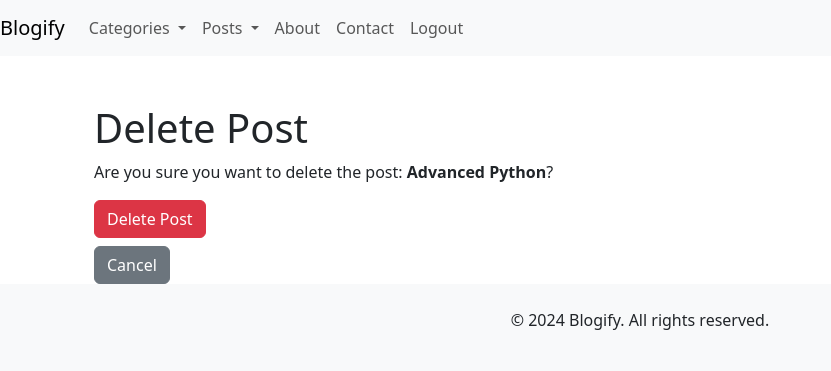
After one commit to nishanlimbuchemjong/Blogify-Python-Django, a Django app: page /Users/post/1/delete/ in a window 1280 px wide. The commit adds this page. Shown: the top 371 px of the page, without its empty margins (0-831 px from the left). Run offline with Django 5.2, Linux system fonts and the light colour scheme; a user stored in the database is signed in; data comes from the database, SQL or seed files in the repository; both versions use the stored data as it was after the commit.

Commit message:
[add] delete post functionality added on admin

```diff
--- a/User/templates/admin/admin_post_detail.html
+++ b/User/templates/admin/admin_post_detail.html
@@ -4,7 +4,7 @@
 <div class="container mt-5">
     <h1>{{ post.title }}</h1>
     <p>Author: <b>{{post.author.first_name}} {{post.author.last_name}}</b><br>
-    <small>Published on {{ post.created_at }} <a href="{% url 'admin_edit_post' post.id %}" class="btn btn-primary btn-sm">Edit</a> <a href="#" class="btn btn-danger btn-sm">Delete</a></small> </p>
+    <small>Published on {{ post.created_at }} <a href="{% url 'admin_edit_post' post.id %}" class="btn btn-primary btn-sm">Edit</a> <a href="{% url 'admin_delete_post' post.id %}" class="btn btn-danger btn-sm">Delete</a></small> </p>
 
     <div class="post-content">
         <p>{{ post.content }}</p>
--- /dev/null
+++ b/User/templates/admin/delete_admin_post.html
@@ -0,0 +1,12 @@
+{% extends 'admin/admin_base.html' %}
+{% block content %}
+<div class="container mt-5">
+    <h1>Delete Post</h1>
+    <p>Are you sure you want to delete the post: <strong>{{ post.title }}</strong>?</p>
+    <form method="POST">
+        {% csrf_token %}
+        <button type="submit" class="btn btn-danger">Delete Post</button>
+    </form>
+    <a href="{% url 'admin_own_post' %}" class="btn btn-secondary mt-2">Cancel</a>
+</div>
+{% endblock %}
--- a/User/urls.py
+++ b/User/urls.py
@@ -37,4 +37,6 @@ urlpatterns = [
     path('post/add/', views.AdminAddPost, name='add_admin_post'),
     path('posts/<int:post_id>/', views.AdminPostDetails, name='admin_post_detail'),
     path('post/<int:post_id>/edit/', views.AdminEditPost, name='admin_edit_post'),
+    path('post/<int:post_id>/delete/', views.AdminDeletePost, name='admin_delete_post'),
+
 ]
--- a/User/views.py
+++ b/User/views.py
@@ -356,3 +356,13 @@ def AdminEditPost(request, post_id):
     else:
         form = PostForm(instance=post)
     return render(request, 'admin/admin_edit_post.html', {'form': form, 'post': post})
+
+
+@login_required
+def AdminDeletePost(request, post_id):
+    post = get_object_or_404(Post, id=post_id, author=request.user)
+    if request.method == 'POST':
+        post.delete()
+        messages.success(request, "Post deleted successfully!")
+        return redirect('admin_own_post')
+    return render(request, 'admin/delete_admin_post.html', {'post': post})
```
Also changed, not shown: db.sqlite3.
